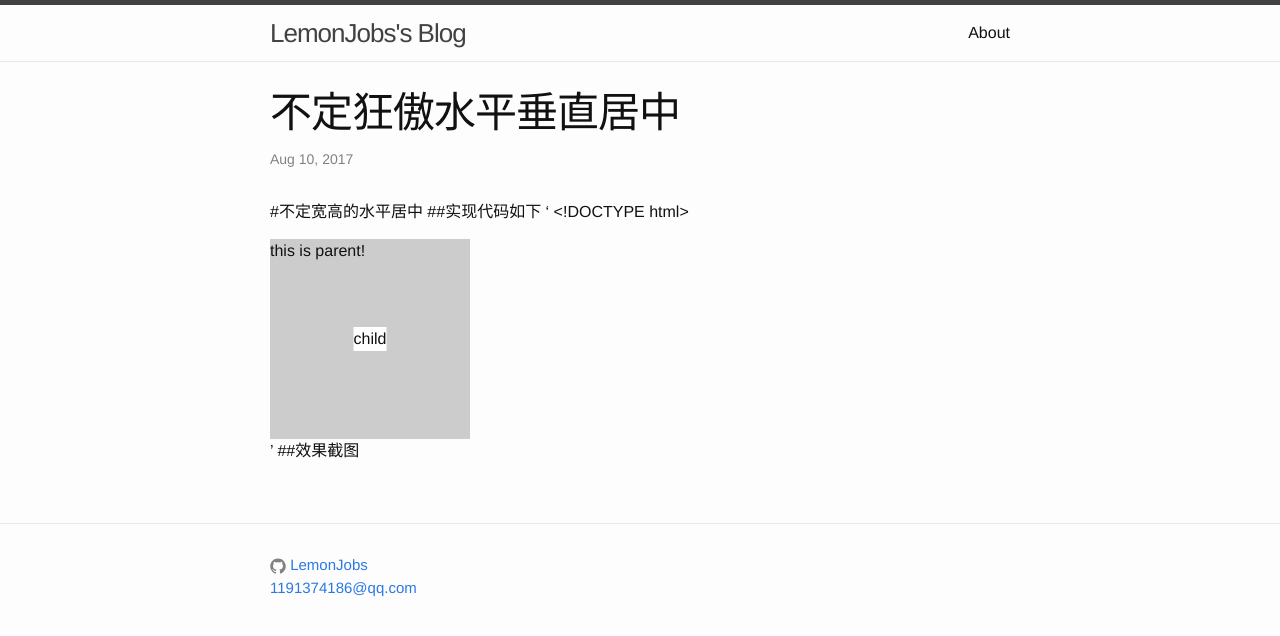
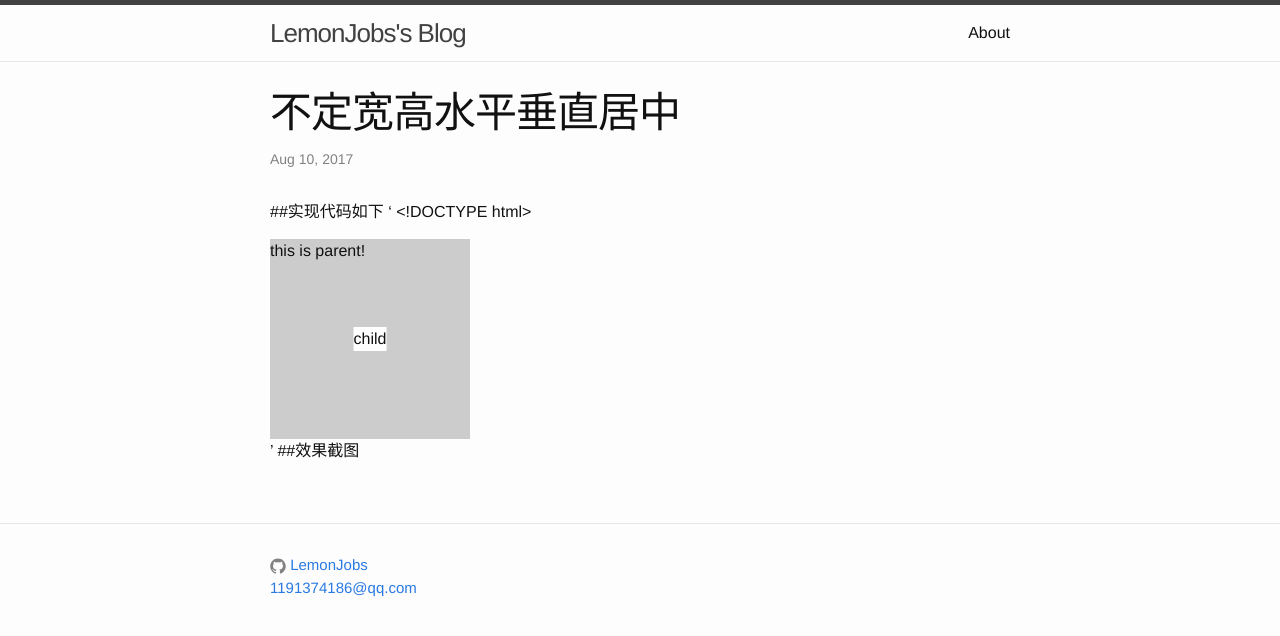
Before and after one commit to LemonJobs/LemonJobs.github.io, a Jekyll site: the page built from _posts/2017-8-10-不定宽高水平垂直居中.markdown, in a window 1280 px wide. Shown: the top 636 px of the page. Built offline with Jekyll 4.4.1, drawn with Linux system fonts in a browser that asks for light colours; our own code applies the rules of GitHub Pages for plain Markdown files.

Commit message:
Update and rename 2017-8-10-不定狂傲水平垂直居中.markdown to 2017-8-10-不定宽高水平垂直居中.markdown

```diff
--- a/_posts/2017-8-10-不定狂傲水平垂直居中.markdown
+++ b/_posts/2017-8-10-不定宽高水平垂直居中.markdown
@@ -1,6 +1,5 @@
-#不定宽高的水平居中
 ##实现代码如下
-‘
+'
 <!DOCTYPE html>
 <html lang="en">
 <head>
@@ -32,5 +31,5 @@
 	</div>
 </body>
 </html>
-’
+'
 ##效果截图
```
